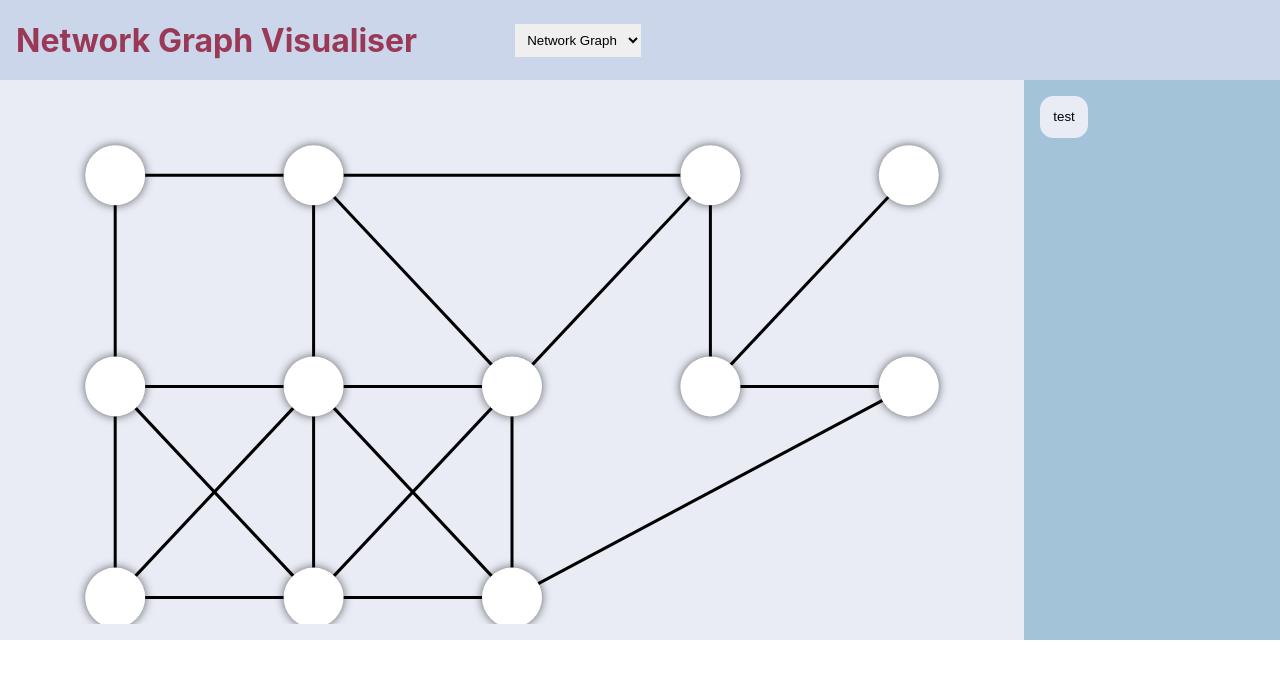
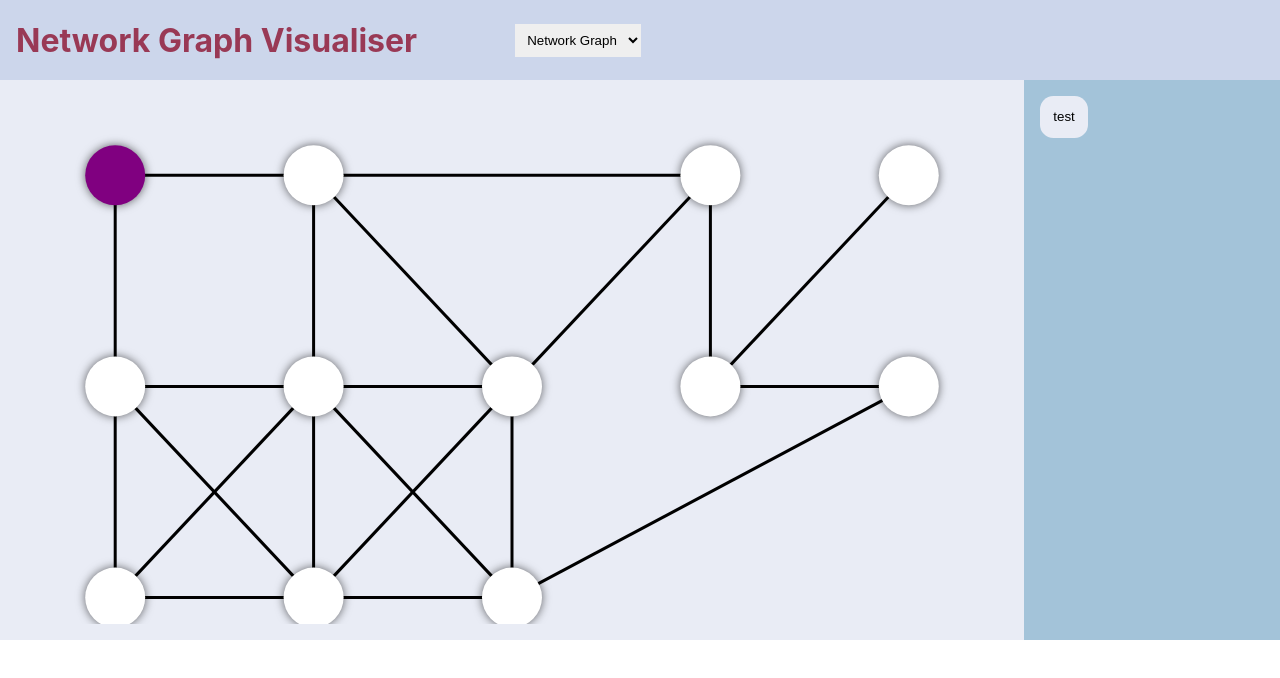
Before and after one commit to johanvandongen/visualiser, a React (Create React App) app: page / in a window 1280 px wide. Shown: the top 678 px of the page. Built offline with nearby package versions, Linux system fonts and the light colour scheme.

Commit message:
add BFS animation

```diff
--- a/src/components/GraphArea.js
+++ b/src/components/GraphArea.js
@@ -92,7 +92,8 @@ export default function GraphVisualisation(props) {
                 x={node.x}
                 y={node.y}
                 radius={nodeSize}
-                fill="white"
+                // fill="white"
+                fill={node.color}
                 draggable
                 shadowBlur={10}
                 shadowOpacity={0.6}
--- a/src/components/GraphVisualisation.js
+++ b/src/components/GraphVisualisation.js
@@ -3,6 +3,7 @@ import {COLORS} from '../colors.js'
 import GraphArea from "./GraphArea"
 import SideMenuGraph from "./SideMenuGraph.js";
 import { visStyle, sideMenuStyle } from "../App.js";
+import { BFS } from './graphAlgorithms/BFS'
 
 // Generate new graph. This function should indicate the edges and node positions
 // id, dragable, color will be handled by the graphArea component.
@@ -11,21 +12,21 @@ function generateGraphMatrix(type) {
 
   let nodesPositions;
   let adjMatrix;
-  if (type===1) {
+  if (type === 1) {
 
     nodesPositions = [
-      {x:10, y:15}, // 1
-      {x:30, y:55}, // 2
-      {x:10, y:55}, // 3
-      {x:30, y:15}, // 4
-      {x:30, y:95}, // 5
-      {x:90, y:55}, // 6
-      {x:50, y:55}, // 7
-      {x:50, y:95}, // 8
-      {x:70, y:15}, // 9
-      {x:70, y:55}, // 10
-      {x:90, y:15}, // 11
-      {x:10, y:95}, // 11
+      {x:10, y:15, color: "purple"}, // 1
+      {x:30, y:55, color: "white"}, // 2
+      {x:10, y:55, color: "white"}, // 3
+      {x:30, y:15, color: "white"}, // 4
+      {x:30, y:95, color: "white"}, // 5
+      {x:90, y:55, color: "white"}, // 6
+      {x:50, y:55, color: "white"}, // 7
+      {x:50, y:95, color: "white"}, // 8
+      {x:70, y:15, color: "white"}, // 9
+      {x:70, y:55, color: "white"}, // 10
+      {x:90, y:15, color: "white"}, // 11
+      {x:10, y:95, color: "white"}, // 11
     ]
     adjMatrix = [
       [0, 0, 1, 1, 0, 0, 0, 0, 0, 0, 0, 0],
@@ -52,6 +53,11 @@ function generateGraphMatrix(type) {
   return [adjMatrix, nodesPositions]
 }
 
+export const ALG = {
+  BFS: 'bfs',
+  DFS: 'dfs',
+}
+
 export default function GraphVisualisation() {
   console.log("graphVis rerendered")
 
@@ -59,7 +65,58 @@ export default function GraphVisualisation() {
   const [height, setHeight] = useState(100);
   const demoRef = useRef();
 
-  const [network, setNetwork] = useState({adjMatrix: [], nodesPositions: []})
+  const [network, setNetwork] = useState({adjMatrix: [], initNodesPositions: [], nodesPositions: [], step:0, start: 0, current: 0, timer: null})
+  const [moves, setMoves] = useState([])
+  const [alogrithm, setAlgorithm] = useState(ALG.BFS)
+  const timerIdRef = useRef();
+
+  // Sorts one step
+  const runSortAnimation = () => {
+
+    setNetwork((prev) => {
+
+    if (prev.step > moves.length-1) {
+        clearInterval(prev.timer)
+        return {...prev, timer:null}
+    }
+
+    let nodeColors = prev.nodesPositions.map((n, i) => ({...n, color: moves[prev.step].visited.includes(i) ? "red" : "white"}))
+    nodeColors[moves[prev.step].current].color = "purple"
+    nodeColors[prev.start].color = "green"
+
+    return {
+    ...prev, nodesPositions: nodeColors, step: prev.step+1
+    }});
+}
+
+// due to strict mode setArray runs twice with the same end result cus no modifications, however
+// two timers get created and we need to have EXACTLY 1 (otherwise pause will not work).
+// Currently uses a useRef to store timer id which we clear on second call, but this seems a bit hacky
+// so this might break later on!
+// We can also use a global variable instead of useRef I think...
+const runSort = (ms) => {
+
+    setNetwork((prev) => {
+    clearInterval(timerIdRef.current)
+    const intervalTimer = setInterval(() => runSortAnimation(), ms)
+
+    timerIdRef.current = intervalTimer;
+    console.log("timer set", intervalTimer)
+    return {...prev, timer: intervalTimer}
+    })
+}
+
+// Set new moves
+useEffect(() => {
+  setMoves((prev) => {
+  let sorter;
+  if (alogrithm === ALG.BFS) {
+      sorter = new BFS();
+  }
+  return sorter.get_BFS_steps(0,1, network.adjMatrix)
+  });
+}, [network.initNodesPositions, alogrithm])
+
 
   // Handles canvas size to fit in the parent div
   useEffect(() => {
@@ -77,7 +134,7 @@ export default function GraphVisualisation() {
   useEffect(() => {
     setNetwork((prev) => {
       let newM = generateGraphMatrix(1);
-      return {...prev, adjMatrix: newM[0], nodesPositions: newM[1]}
+      return {...prev, adjMatrix: newM[0], initNodesPositions: newM[1],  nodesPositions: newM[1]}
     })
   }, [width, height])
 
@@ -89,7 +146,7 @@ export default function GraphVisualisation() {
       </div>
 
       <div style={sideMenuStyle}>
-        <SideMenuGraph/>
+        <SideMenuGraph play={runSort}/>
       </div>
     </div>
   );
--- a/src/components/SideMenuGraph.js
+++ b/src/components/SideMenuGraph.js
@@ -1,11 +1,11 @@
 import React, { useEffect, useRef, useState } from "react";
 
-export default function SideMenuGraph() {
+export default function SideMenuGraph(props) {
 
 
   return (
     <>
-      <button className="button" onClick={console.log('e')}>test</button>
+      <button className="button" onClick={() => {props.play(500)}}>test</button>
     </>
   );
 
--- /dev/null
+++ b/src/components/graphAlgorithms/BFS.js
@@ -0,0 +1,42 @@
+
+export class BFS {
+
+    get_neighbours(node, matrix) {
+        let result = []
+        for (let i=0; i < matrix[node].length; i++) {
+            if (matrix[node][i] !== 0) {
+                result.push(i)
+            }
+        }
+        return result
+    }
+
+    get_BFS_steps(start, end, adjMatrix) {
+
+        if (adjMatrix === null || adjMatrix.length === 0) {
+            return []
+        }
+
+        let steps = []
+
+        let visited = [start]
+        let q = [start]
+
+        while (q.length > 0) {
+
+            // let node = q[0];
+            let node = q.shift(0)
+            steps.push({visited: JSON.parse(JSON.stringify(visited)), current: node})
+
+            for (const v of this.get_neighbours(node, adjMatrix)) {
+                if (!visited.includes(v)) {
+                    visited.push(v)
+                    q.push(v)
+                    steps.push({visited: JSON.parse(JSON.stringify(visited)), current: node})
+                }
+            }
+        }
+        console.log("BFS moves", steps)
+        return steps
+    }
+}
```
